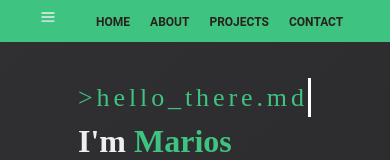
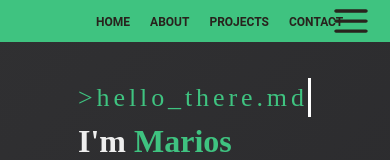
Before and after one commit to bofmar/portfolio, a React (Create React App) app: page / in a window 390 px wide. Shown: the top 160 px of the page. Built offline with nearby package versions, Linux system fonts and the light colour scheme.

Commit message:
Add basic style to the hamburger icon

```diff
--- a/src/App.css
+++ b/src/App.css
@@ -86,6 +86,12 @@ header a:focus:after {
 
 .ham-nav {
   display: none;
+}
+
+.hamburger-icon {
+  width: 40px;
+  height: 40px;
+  color: var(--bg-secondary);
 }
 
 /* * * * *
@@ -536,10 +542,17 @@ form label {
 @media (max-width: 900px) {
   .ham-nav {
     display: flex;
+    align-items: center;
   }
 
   .default-nav {
     display: none;
+  }
+
+  .hamburger-icon {
+    position: absolute;
+    right: 5%;
+    cursor: pointer;
   }
 }
 
--- a/src/components/HamburgerMenu.js
+++ b/src/components/HamburgerMenu.js
@@ -5,7 +5,7 @@ import { CgMenu } from 'react-icons/cg';
 export default function HamburgerMenu() {
   return (
     <nav className='ham-nav'>
-      <CgMenu />
+      <CgMenu className='hamburger-icon' />
       <NavigationLinks />
     </nav>
   );
```
